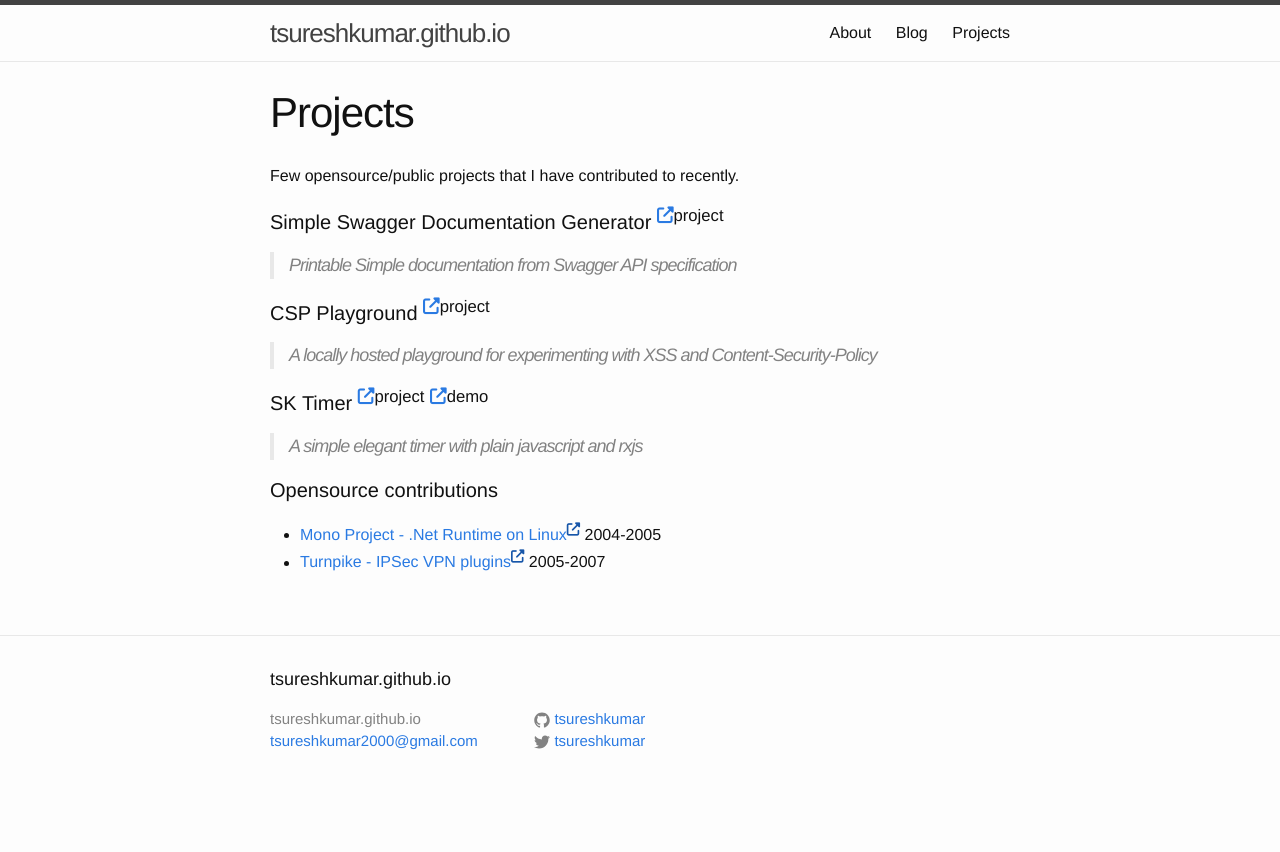
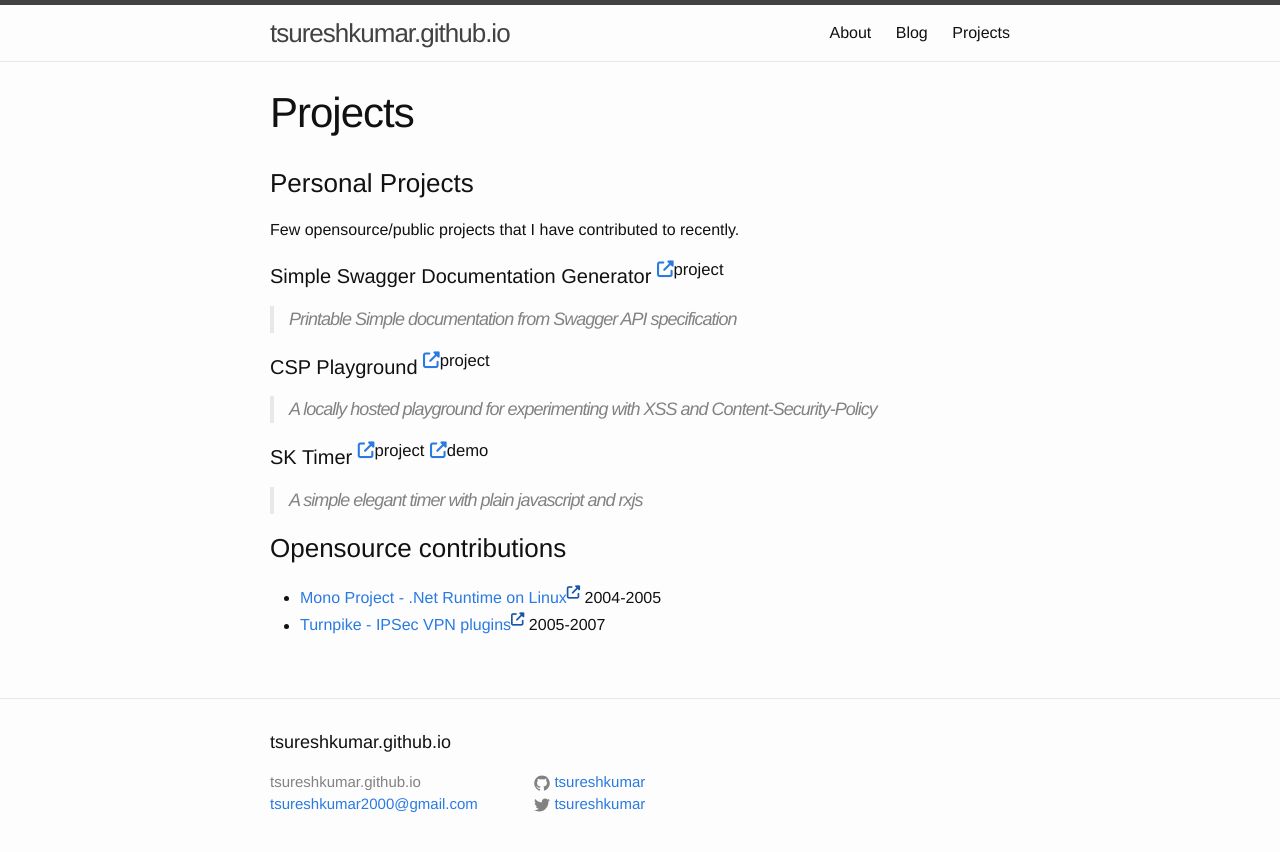
Before and after one commit to tsureshkumar/tsureshkumar.github.io, a Jekyll site: the page built from projects.md, in a window 1280 px wide. Shown: the top 852 px of the page. Built offline with Jekyll 4.4.1, drawn with Linux system fonts in a browser that asks for light colours; nearby versions of some CDN libraries.

Commit message:
updated styles for projects

```diff
--- a/projects.md
+++ b/projects.md
@@ -4,6 +4,7 @@ title: Projects
 permalink: /projects/
 ---
 
+### Personal Projects
 Few opensource/public projects that I have contributed to recently.
 
 {% for project in site.projects %}
@@ -14,7 +15,7 @@ Few opensource/public projects that I have contributed to recently.
 
 {% endfor %}
 
-#### Opensource contributions
+### Opensource contributions
 
 - [Mono Project - .Net Runtime on Linux](https://github.com/mono/mono/search?q=sureshkumar&unscoped_q=sureshkumar)<sup><a class="project-link" href="{{ project.project_url}}"><i class="fas fa-external-link-alt"></i></a></sup> 2004-2005
 - [Turnpike - IPSec VPN plugins](https://code.google.com/archive/p/turnpike/)<sup><a class="project-link" href="{{ project.project_url}}"><i class="fas fa-external-link-alt"></i></a></sup> 2005-2007
```
